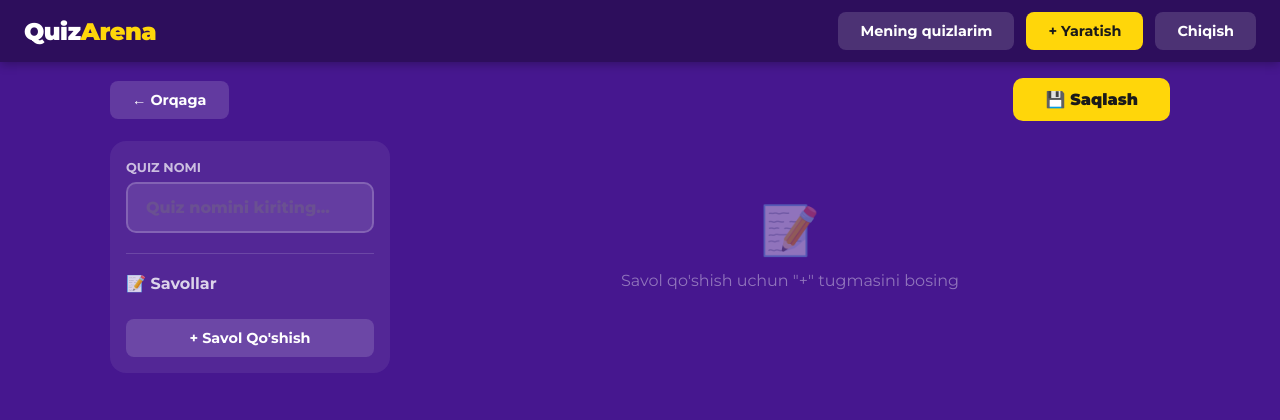
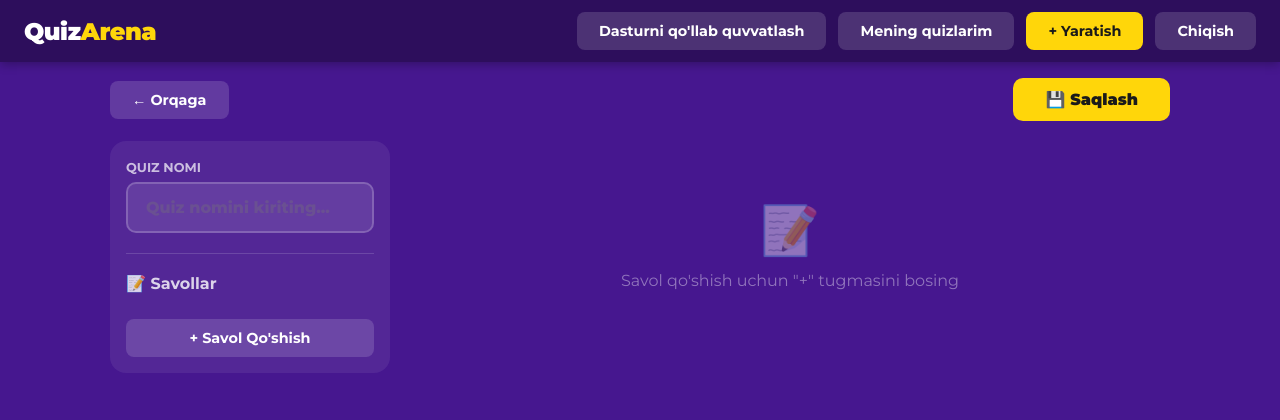
Before and after one commit to coder-otabek/quiz-arena-project, a Django app: page /quizzes/create/ in a window 1280 px wide. Shown: the top 420 px of the page. Run offline with Django 4.2, Linux system fonts and the light colour scheme; the visitor is signed in with stand-in values (Sample User, id 1).

Commit message:
Add support link for authenticated users in navbar

```diff
--- a/templates/base.html
+++ b/templates/base.html
@@ -123,6 +123,7 @@ a:hover { text-decoration: underline; }
   <a href="/" class="logo">Quiz<span>Arena</span></a>
   <div class="nav-links">
     {% if user.is_authenticated %}
+    <a href="https://t.me/online_support_for_otabek_bot" target="_blank" class="btn btn-secondary">Dasturni qo'llab quvvatlash</a>
       <a href="{% url 'my_quizzes' %}" class="btn btn-secondary">Mening quizlarim</a>
       <a href="{% url 'create_quiz' %}" class="btn btn-primary">+ Yaratish</a>
       <a href="{% url 'logout' %}" class="btn btn-secondary">Chiqish</a>
```
